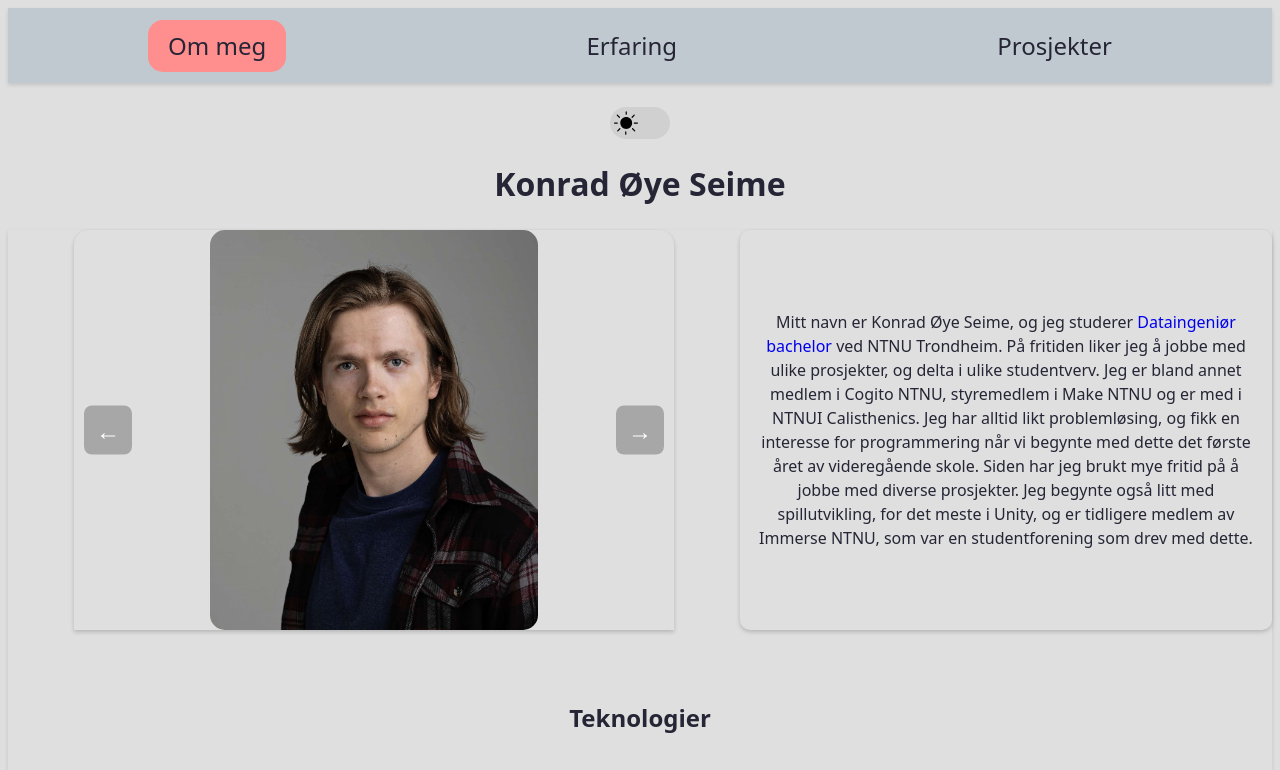
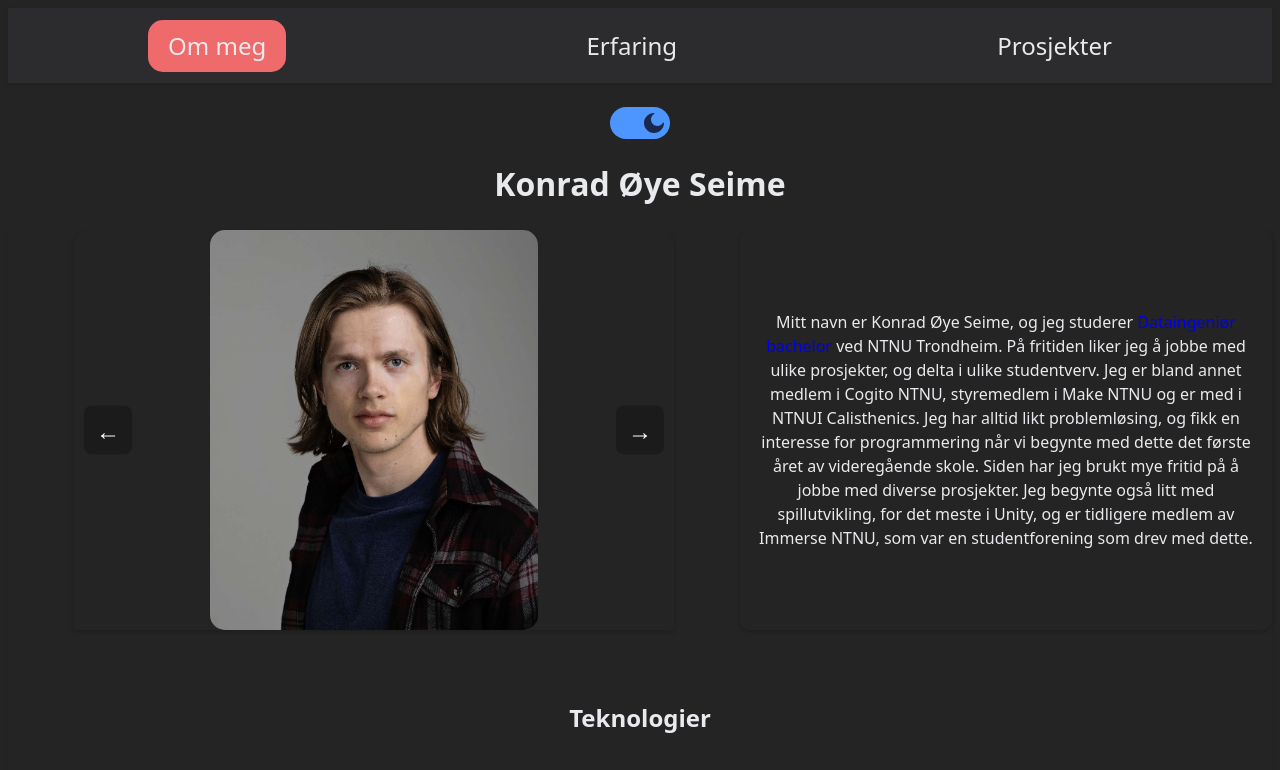
Before and after one commit to TheStrgamer/TheStrgamer.github.io, a React (Vite) app: page /experience in a window 1280 px wide. Shown: the top 770 px of the page. Built offline with nearby package versions, Linux system fonts and the light colour scheme.

Commit message:
fix: made dark mode default

```diff
--- a/src/components/ThemeToggle.jsx
+++ b/src/components/ThemeToggle.jsx
@@ -5,7 +5,7 @@ function ThemeToggle() {
   const [isDark, setIsDark] = useState(true)
 
   useEffect(() => {
-    const savedTheme = localStorage.getItem('theme') || 'light'
+    const savedTheme = localStorage.getItem('theme') || 'dark'
     const darkMode = savedTheme === 'dark'
     setIsDark(darkMode)
     document.documentElement.classList.toggle('dark', darkMode)
```
